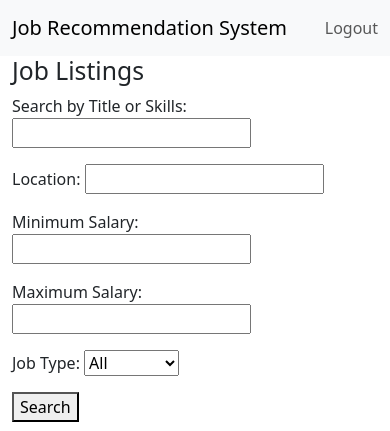
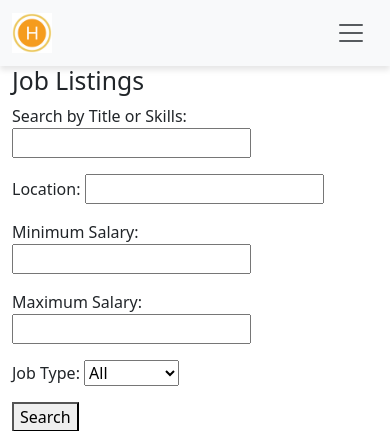
Before and after one commit to riazsorkar/Job-Recommendation-System, a Django app: page / in a window 390 px wide. Shown: the top 431 px of the page. Run offline with Django 5.2, Linux system fonts and the light colour scheme; the visitor is signed in with stand-in values (Sample User, id 1); data that the repository does not hold is empty.

Commit message:
add css navber

```diff
--- a/jobs/templates/jobs/base.html
+++ b/jobs/templates/jobs/base.html
@@ -1,3 +1,5 @@
+{% load static %}
+
 <!DOCTYPE html>
 <html lang="en">
 <head>
@@ -6,32 +8,55 @@
     <meta name="csrf-token" content="{{ csrf_token }}">
     <title>Job Recommendation System</title>
     <link href="https://cdn.jsdelivr.net/npm/bootstrap@5.3.0/dist/css/bootstrap.min.css" rel="stylesheet">
+    <link rel="stylesheet" href="{% static 'css/styles.css' %}">
 </head>
 <body>
   <nav class="navbar navbar-expand-lg navbar-light bg-light">
     <div class="container">
-            <a class="navbar-brand" href="{% url 'home' %}">Job Recommendation System</a>
-            <div class="navbar-nav">
+      <a class="navbar-brand" href="{% url 'home' %}">
+        <img src="{% static 'images/logo.jpg' %}" alt="Logo" class="logo">
+    </a>
+
+        <!-- Mobile Toggle Button -->
+        <button class="navbar-toggler" type="button" data-bs-toggle="collapse" data-bs-target="#navbarNav">
+            <span class="navbar-toggler-icon"></span>
+        </button>
+
+        <div class="collapse navbar-collapse justify-content-end" id="navbarNav">
+            <ul class="navbar-nav">
                 {% if not user.is_authenticated %}
+                    <li class="nav-item">
                         <a class="nav-link" href="{% url 'job_seeker_signup' %}">Job Seeker Sign Up</a>
+                    </li>
+                    <li class="nav-item">
                         <a class="nav-link" href="{% url 'employer_signup' %}">Employer Sign Up</a>
+                    </li>
+                    <li class="nav-item">
                         <a class="nav-link" href="{% url 'login' %}">Login</a>
+                    </li>
                 {% else %}
                     {% if user.jobseeker %}
+                        <li class="nav-item">
                             <a class="nav-link" href="{% url 'recommended_jobs' %}">View Recommended Jobs</a>
-
+                        </li>
+                        <li class="nav-item">
                             <a class="nav-link" href="{% url 'job_seeker_dashboard' %}">Dashboard</a>
+                        </li>
                     {% elif user.employer %}
+                        <li class="nav-item">
                             <a class="nav-link" href="{% url 'employer_dashboard' %}">Dashboard</a>
+                        </li>
                     {% endif %}
-                    <form id="logout-form" method="post" action="{% url 'logout' %}" style="display: inline;">
+                    <li class="nav-item">
+                        <form id="logout-form" method="post" action="{% url 'logout' %}">
                             {% csrf_token %}
-                        <button type="submit" class="nav-link btn btn-link" style="display: inline; border: none; background: none; cursor: pointer;">
+                            <button type="submit" class="nav-link btn btn-link">
                                 Logout
                             </button>
                         </form>
-
+                    </li>
                 {% endif %}
+            </ul>
         </div>
     </div>
 </nav>
--- a/jobs/templates/jobs/employer_dashboard.html
+++ b/jobs/templates/jobs/employer_dashboard.html
@@ -15,6 +15,10 @@
         <a href="{% url 'job_detail' job.id %}"> View Job </a>
         <a href="{% url 'edit_job' job.id %}">Edit</a>
         <a href="{% url 'manage_applications' job.id %}">Manage Applications</a>
+        <form action="{% url 'delete_job' job.id %}" method="post" style="display: inline;">
+            {% csrf_token %}
+            <button type="submit" onclick="return confirm('Are you sure you want to delete this job?')">Delete</button>
+        </form>
     </li>
     {% endfor %}
 </ul>
--- a/jobs/urls.py
+++ b/jobs/urls.py
@@ -22,4 +22,5 @@ urlpatterns = [
     path('manage-applications/<int:job_id>/', views.manage_applications, name='manage_applications'),
     path('update-application-status/<int:application_id>/', views.update_application_status, name='update_application_status'),
     path('recommended-jobs/', views.recommended_jobs, name='recommended_jobs'),
+    path('delete-job/<int:job_id>/', views.delete_job, name='delete_job'),
 ]
--- a/jobs/views.py
+++ b/jobs/views.py
@@ -281,7 +281,23 @@ def update_application_status(request, application_id):
     return render(request, 'jobs/update_application_status.html', {'form': form, 'application': application})
 
 
+from django.shortcuts import get_object_or_404, redirect
+from django.contrib import messages
+from .models import Job
 
+@login_required
+def delete_job(request, job_id):
+    job = get_object_or_404(Job, id=job_id)
+
+    # Ensure only the job's employer can delete the job
+    if job.employer.user != request.user:
+        messages.error(request, "You do not have permission to delete this job.")
+        return redirect('employer_dashboard')
+
+    # Delete the job
+    job.delete()
+    messages.success(request, "Job deleted successfully.")
+    return redirect('employer_dashboard')
 
 
 from django.shortcuts import render, redirect
--- /dev/null
+++ b/static/css/styles.css
@@ -0,0 +1,85 @@
+/* Custom Navbar Styles */
+.navbar {
+    box-shadow: 0 4px 6px rgba(0, 0, 0, 0.1);
+    background: #f8f9fa;
+}
+
+/* Brand Logo */
+.navbar-brand {
+    font-size: 1.5rem;
+    font-weight: bold;
+    color: #007bff;
+    transition: color 0.3s ease-in-out;
+}
+
+.navbar-brand:hover {
+    color: #0056b3;
+}
+
+
+
+/* Logo Styling */
+.logo {
+    height: 40px; /* Adjust size as needed */
+    width: auto;
+    transition: transform 0.3s ease-in-out;
+}
+
+.logo:hover {
+    transform: scale(1.1);
+}
+
+
+/* Navigation Links */
+.nav-link {
+    font-size: 1rem;
+    font-weight: 500;
+    transition: color 0.3s ease-in-out;
+    padding: 10px 15px;
+}
+
+.nav-link:hover {
+    color: #0056b3 !important;
+}
+
+/* Active link style */
+.nav-link.active {
+    color: #0056b3 !important;
+    font-weight: bold;
+}
+
+/* Logout button styling */
+.nav-link.btn {
+    color: #dc3545;
+    font-weight: 500;
+    border: none;
+    background: none;
+    cursor: pointer;
+    transition: color 0.3s ease-in-out;
+}
+
+.nav-link.btn:hover {
+    color: #a71d2a;
+}
+
+/* Responsive Styles */
+@media (max-width: 991px) {
+    .navbar-nav {
+        text-align: center;
+    }
+
+    .navbar-nav .nav-link {
+        padding: 10px;
+    }
+
+    .navbar-toggler {
+        border: none;
+        outline: none;
+    }
+}
+
+
+
+
+
+/* CSS FOR HOME PAGE */
```
Also changed, not shown: JobRecommendationSystem/settings.py (+12 -1 lines), jobs/templates/jobs/job_detail.html (+8 -0 lines), static/images/logo.jpg (added). Lines whose indentation alone changed are shown as unchanged.
